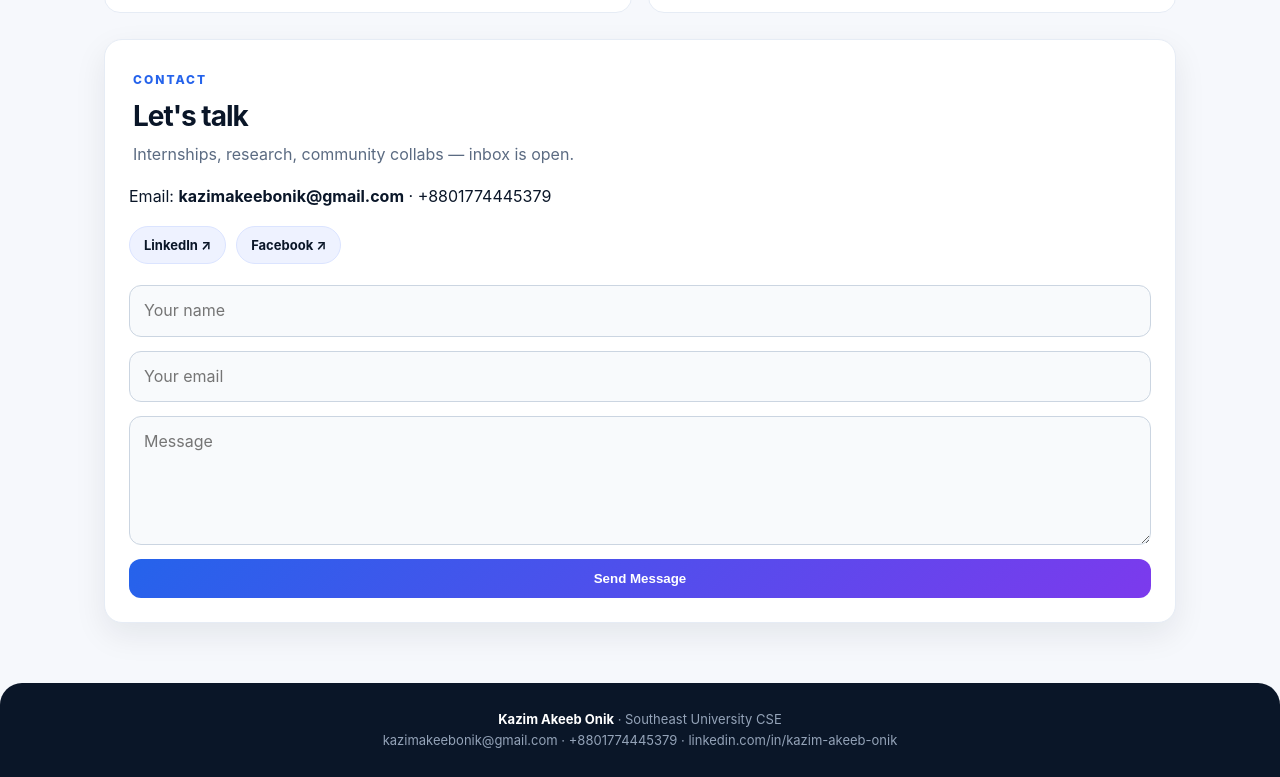
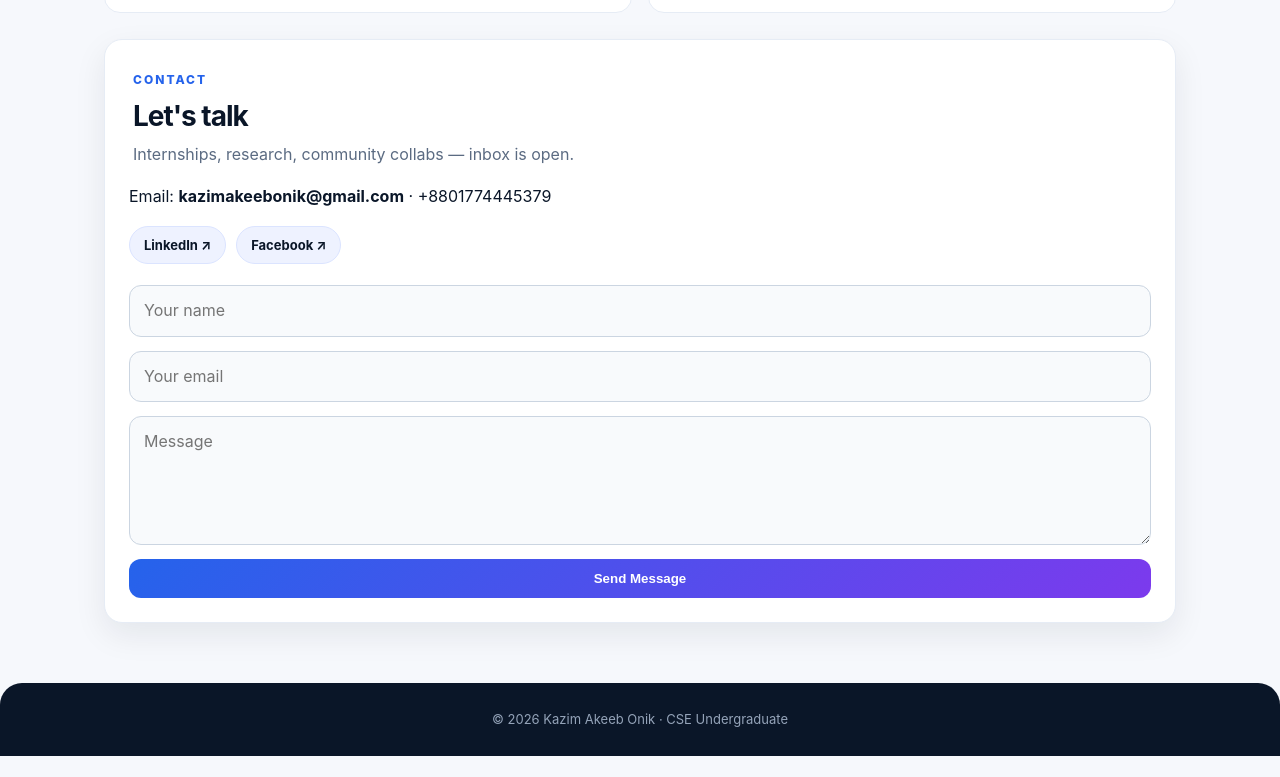
Before and after one commit to CforCGlow/portfolio, a Next.js app: page / in a window 1280 px wide. Shown: the part 3729-4506 px from the top of the page. After the commit the page ends 4485 px from the top, so only its background shows below. Built offline with nearby package versions, Linux system fonts and the light colour scheme.

Commit message:
Simplify footer

```diff
--- a/app/layout.js
+++ b/app/layout.js
@@ -28,7 +28,7 @@ export default function RootLayout({ children }) {
           </div>
         </nav>
         <div className="container">{children}</div>
-        <footer className="footer"><strong>Kazim Akeeb Onik</strong> · Southeast University CSE<br />kazimakeebonik@gmail.com · +8801774445379 · linkedin.com/in/kazim-akeeb-onik</footer>
+        <footer className="footer">© {new Date().getFullYear()} Kazim Akeeb Onik · CSE Undergraduate</footer>
       </body>
     </html>
   );
```
